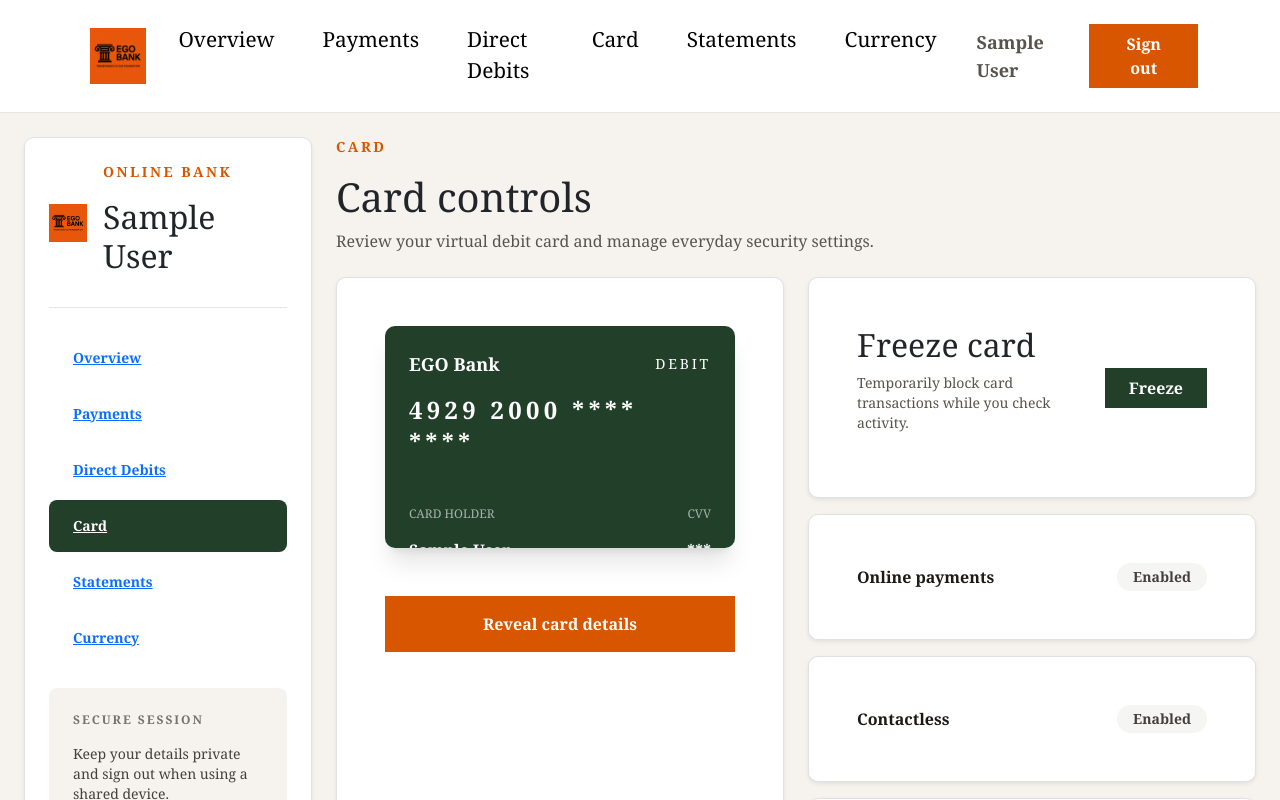
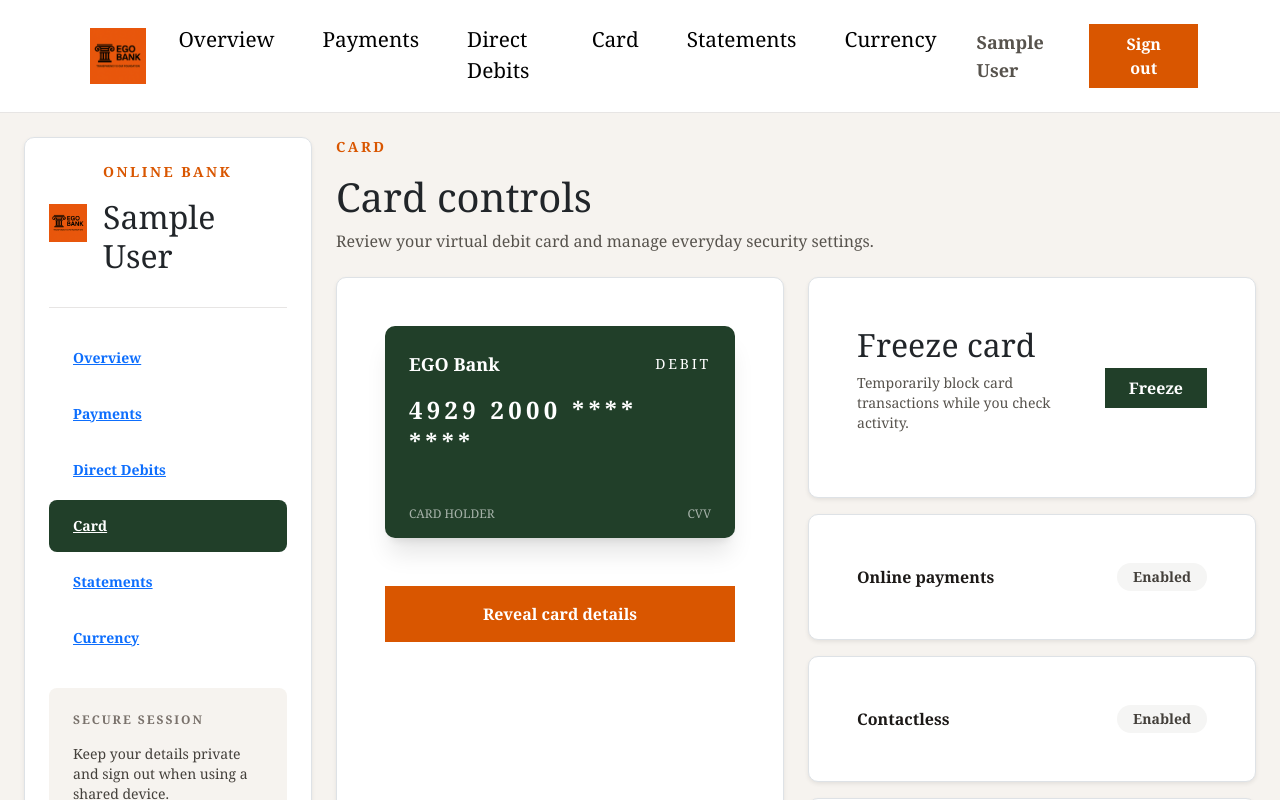
Before and after one commit to polanty/My-Bank-App, a Next.js app: page /userprofile/Card in a window 1280 px wide. Shown: the top 800 px of the page. Built offline with nearby package versions, Linux system fonts and the light colour scheme; no server answers; the database is empty; sample sign-in values are in the browser's storage.

Commit message:
Increase card aspect ratio to 1.65/1 for better content fit

```diff
--- a/src/app/userprofile/Card/page.tsx
+++ b/src/app/userprofile/Card/page.tsx
@@ -34,7 +34,7 @@ const CardPage = () => {
 
       <section className="grid gap-6 lg:grid-cols-[1fr_1fr]">
         <div className="rounded-lg border border-stone-200 bg-white p-5 shadow-sm">
-          <div className="relative aspect-[1.58/1] overflow-hidden rounded-lg bg-[#213f29] p-6 text-white shadow-xl">
+          <div className="relative aspect-[1.65/1] overflow-hidden rounded-lg bg-[#213f29] p-6 text-white shadow-xl">
             <div className="relative flex h-full flex-col justify-between">
               <div className="flex items-center justify-between">
                 <p className="text-lg font-semibold">EGO Bank</p>
```
